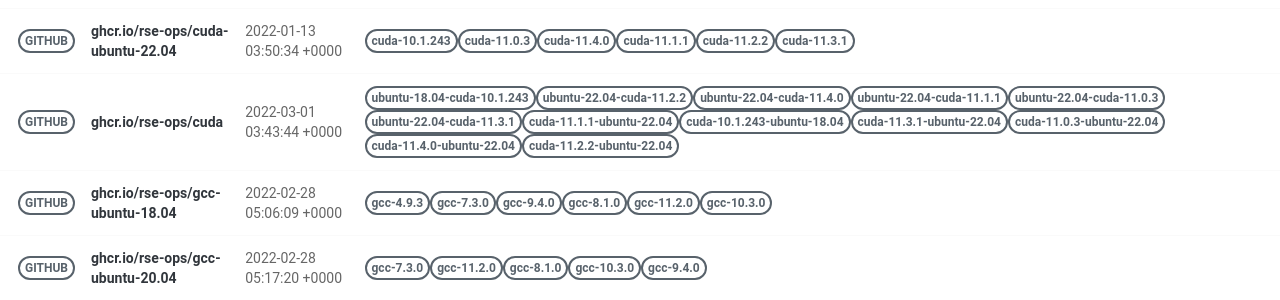
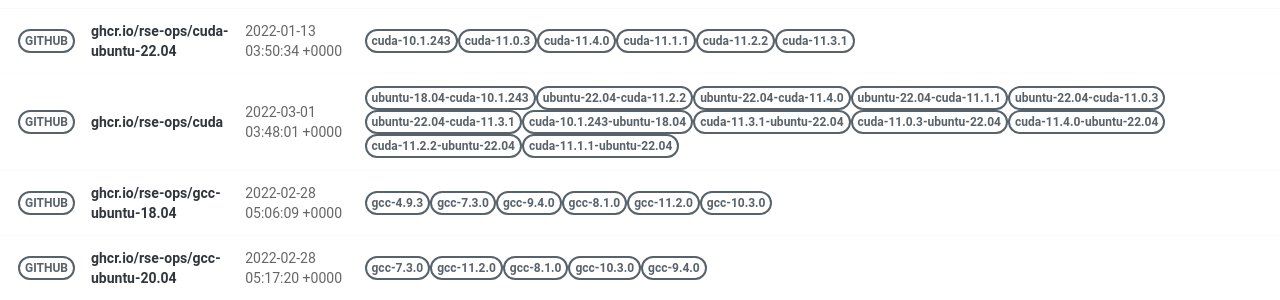
Before and after one commit to rse-ops/docker-images, a Jekyll site: the page built from pages/index.md, in a window 1280 px wide. Shown: the part 421-721 px from the top of the page. Built offline with Jekyll 4.4.1, drawn with Linux system fonts in a browser that asks for light colours; nearby versions of some CDN libraries.

Commit message:
Automated push to update library 2022-03-01

```diff
--- a/_library/ghcr.io-rse-ops-cuda.md
+++ b/_library/ghcr.io-rse-ops-cuda.md
@@ -1,7 +1,7 @@
 ---
 layout: container
 name: ghcr.io/rse-ops/cuda
-updated_at: 2022-03-01 03:43:44.303039
+updated_at: 2022-03-01 03:48:01.925979
 
 
 container_url: https://github.com/orgs/rse-ops/packages/container/package/cuda
```
Also changed, not shown: other parts of _library/ghcr.io-rse-ops-cuda.md (+3 -3 lines).
